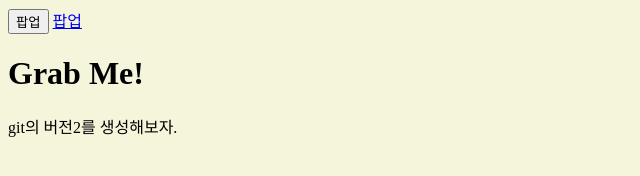
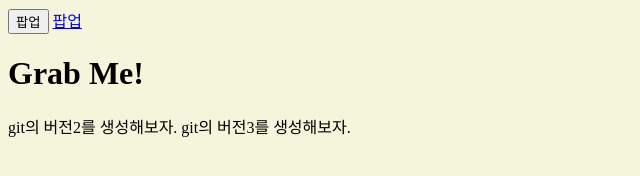
Before and after one commit to 19Edwin92/vanillaJs, a plain HTML site: page index.html in a window 1280 px wide. Shown: the whole page, without its empty margins (0-640 px from the left). Drawn offline with Linux system fonts and the light colour scheme.

Commit message:
vanillaJsVer03

```diff
--- a/index.html
+++ b/index.html
@@ -23,5 +23,6 @@
 <a href="#none" onclick="window.open('index2.html', 'popup', 'width=300, height=300')">팝업</a>
 <h1 id="title"> Grab Me!</h1>
 git의 버전2를 생성해보자.
+git의 버전3를 생성해보자.
 </body>
 </html>
```
